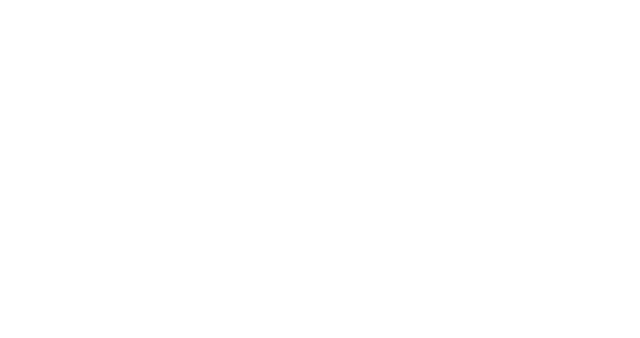
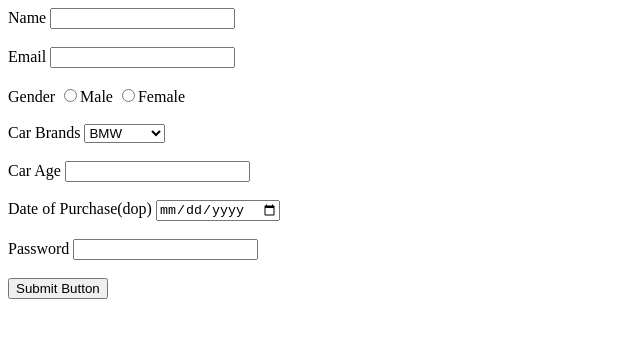
Before and after one commit to acciojob/car-insurance-form-shitalbhosle, a website: page main.html in a window 1280 px wide. Shown: the whole page, without its empty margins (0-640 px from the left). Drawn offline with Linux system fonts and the light colour scheme.

Commit message:
created a submission

```diff
--- a/main.html
+++ b/main.html
@@ -8,6 +8,46 @@
 
 <body>
 	<!-- the entire body must be written by student -->
+	<form method="post">
+		<label for="name">Name</label>
+		<input type="text" id="name" required>
+		<br>
+		<br>
+		<label for="email">Email</label>
+		<input type="email" id="email" required>
+		<br>
+		<br>
+		<label for="gender">Gender</label>
+		<input type="radio" id="gender" name="gender" >Male
+		<input type="radio" id="gender" name="gender" >Female
+		<br>
+		<br>
+
+		<label for="cars">Car Brands</label>
+		<select id="cars">
+			<option value="BMW">BMW</option>
+			<option value="Audi">Audi</option>
+			<option value="Mercedez">Mercedez</option>
+		</select>
+		<br>
+		<br>
+
+		<label for="carage">Car Age</label>
+		<input type="number" id="carage" required>
+
+		<br>
+		<br>
+		<label for="dop">Date of Purchase(dop)</label>
+		<input type="date" id="dop" required>
+		<br>
+		<br>
+		<label for="password">Password</label>
+		<input type="password" id="password" required>
+		<br>
+		<br>
+		<button type="submit">Submit Button</button>
+
+	</form>
     <script type="text/javascript" src="./script.js">
 </script>
 
```
